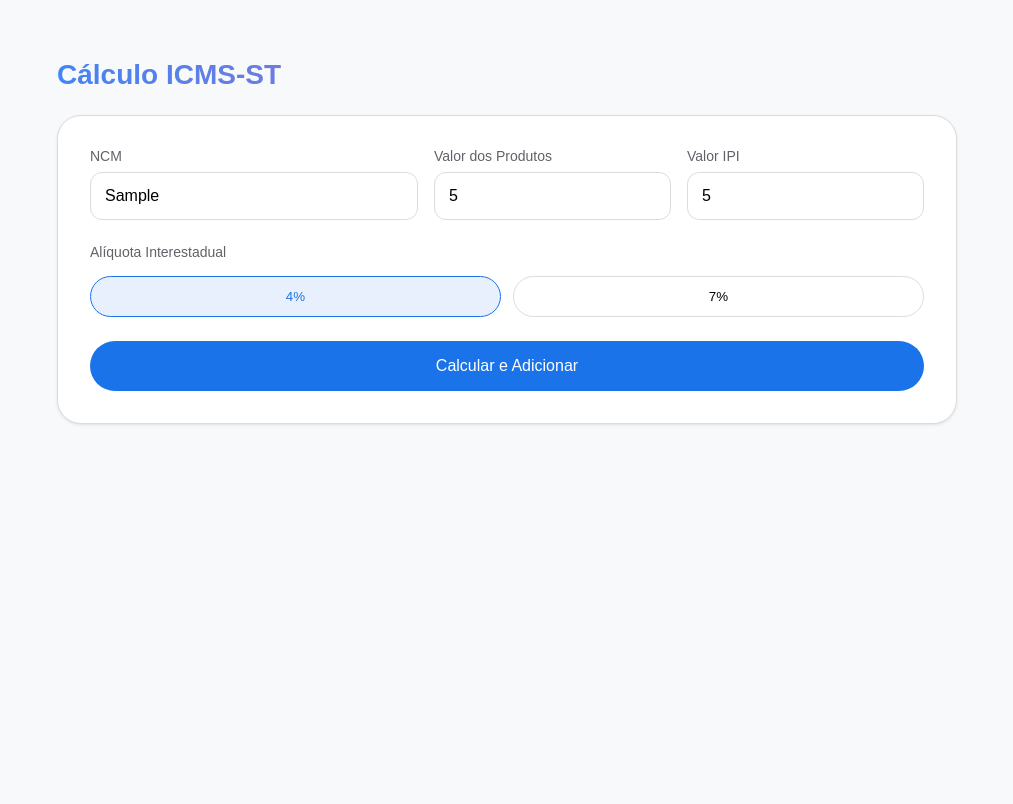
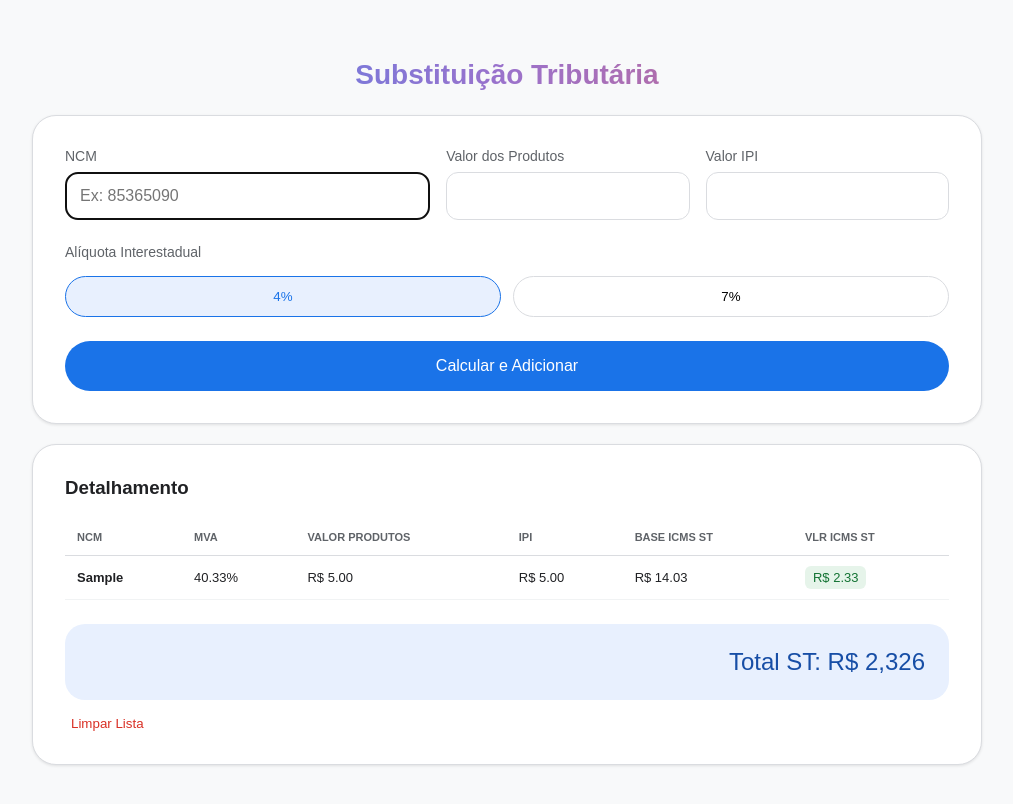
Before and after one commit to ElderRodrigo14/Calculadora-ICMS-ST-2, a website: page index.html in a window 1280 px wide. Both pictures are taken after typing "Sample", "5", "5" into the empty fields and a click on the button "Calcular e Adicionar". Shown: the whole page, without its empty margins (133-1146 px from the left). Drawn offline with Linux system fonts and the light colour scheme; a web font is replaced by a local one.

Commit message:
Update index.html

```diff
--- a/index.html
+++ b/index.html
@@ -3,13 +3,13 @@
 <head>
     <meta charset="UTF-8">
     <meta name="viewport" content="width=device-width, initial-scale=1.0">
-    <title>Calculadora ST Gemini</title>
+    <title>Calculadora Fiscal Gemini</title>
     <link href="https://fonts.googleapis.com/css2?family=Google+Sans:wght@400;500&display=swap" rel="stylesheet">
     <style>
         :root { --gemini-blue: #1a73e8; --bg: #f8f9fa; --border: #dadce0; }
-        body { font-family: 'Google Sans', sans-serif; background-color: var(--bg); margin: 0; padding: 40px 20px; display: flex; justify-content: center; }
-        .container { width: 100%; max-width: 900px; }
-        h1 { background: linear-gradient(90deg, #4285f4, #9b72cb, #d96570); -webkit-background-clip: text; -webkit-text-fill-color: transparent; font-size: 28px; margin-bottom: 24px; }
+        body { font-family: 'Google Sans', sans-serif; background-color: var(--bg); color: #202124; margin: 0; padding: 40px 20px; display: flex; justify-content: center; }
+        .container { width: 100%; max-width: 950px; }
+        h1 { background: linear-gradient(90deg, #4285f4, #9b72cb, #d96570); -webkit-background-clip: text; -webkit-text-fill-color: transparent; font-size: 28px; margin-bottom: 24px; text-align: center; }
         .card { background: white; border-radius: 24px; padding: 32px; box-shadow: 0 1px 3px rgba(0,0,0,0.1); border: 1px solid var(--border); margin-bottom: 20px; }
         .input-row { display: grid; grid-template-columns: 1.5fr 1fr 1fr; gap: 16px; margin-bottom: 24px; }
         .field { display: flex; flex-direction: column; gap: 8px; }
@@ -29,10 +29,10 @@
 <body>
 
 <div class="container">
-    <h1>Cálculo ICMS-ST</h1>
+    <h1>Substituição Tributária</h1>
     <div class="card">
         <div class="input-row">
-            <div class="field"><label>NCM</label><input type="text" id="ncm" placeholder="Ex: 84818019"></div>
+            <div class="field"><label>NCM</label><input type="text" id="ncm" placeholder="Ex: 85365090"></div>
             <div class="field"><label>Valor dos Produtos</label><input type="number" id="valor" step="0.01"></div>
             <div class="field"><label>Valor IPI</label><input type="number" id="ipi" step="0.01"></div>
         </div>
@@ -47,10 +47,10 @@
     </div>
 
     <div id="resultCard" class="card" style="display:none;">
-        <h3 style="margin-top:0">Detalhamento dos Itens</h3>
+        <h3 style="margin-top:0">Detalhamento</h3>
         <div id="listaItens"></div>
         <div class="total-box" id="totalGeral">Total ST: R$ 0,00</div>
-        <button onclick="limparTudo()" style="background:none; border:none; color:#d93025; cursor:pointer; margin-top:15px; font-weight:500;">Limpar lista completa</button>
+        <button onclick="limparTudo()" style="background:none; border:none; color:#d93025; cursor:pointer; margin-top:15px; font-weight:500;">Limpar Lista</button>
     </div>
 </div>
 
@@ -59,17 +59,21 @@
     let aliqInter = 0.04;
     let itens = [];
 
-    // Carrega a base CSV (NCM e MVA)
+    // Carregamento inteligente do CSV (Tratando ponto e vírgula e vírgula decimal)
     fetch('BASE NCM.csv')
         .then(r => r.text())
         .then(data => {
-            data.split('\n').forEach(line => {
-                const cols = line.split(';');
-                if(cols[0]) {
-                    let mva = cols[1]?.replace('%', '').replace(',', '.') || "40.33";
-                    ncmMap[cols[0].trim()] = parseFloat(mva) / 100;
+            const linhas = data.split(/\r?\n/);
+            linhas.forEach((linha, index) => {
+                if (index === 0) return; // Pula cabeçalho
+                const cols = linha.split(';');
+                if(cols[0] && cols[1]) {
+                    // Transforma "63,28%" em 0.6328
+                    let mvaLimpo = cols[1].replace('%', '').replace(',', '.').trim();
+                    ncmMap[cols[0].trim()] = parseFloat(mvaLimpo) / 100;
                 }
             });
+            console.log("Base carregada com sucesso!");
         });
 
     function setAliq(v) {
@@ -79,26 +83,62 @@
     }
 
     function adicionarItem() {
-        const ncm = document.getElementById('ncm').value.trim();
+        const ncmInput = document.getElementById('ncm').value.trim();
         const vlrProd = parseFloat(document.getElementById('valor').value) || 0;
         const vlrIpi = parseFloat(document.getElementById('ipi').value) || 0;
 
-        if(!ncm || vlrProd <= 0) return alert("Preencha o NCM e o Valor!");
+        if(!ncmInput || vlrProd <= 0) return alert("Preencha NCM e Valor!");
 
-        const mva = ncmMap[ncm] || 0.4033;
+        // Busca o MVA (se não achar no CSV, usa 40,33% como padrão do seu arquivo)
+        const mva = ncmMap[ncmInput] !== undefined ? ncmMap[ncmInput] : 0.4033;
 
-        // --- APLICAÇÃO DAS FÓRMULAS DOS PRINTS ---
-        // 1. BASE ICMS ST (Print 1) = (Valor Prod + IPI) * (1 + MVA)
+        // --- FÓRMULAS ---
         const baseST = (vlrProd + vlrIpi) * (1 + mva);
-
-        // 2. VALOR ICMS ST (Print 2) = (Base ST * 18%) - (Valor Prod * Alíquota Interestadual)
         let stFinal = (baseST * 0.18) - (vlrProd * aliqInter);
         if(stFinal < 0) stFinal = 0;
 
-        itens.push({ ncm, mva, vlrProd, vlrIpi, baseST, stFinal });
+        itens.push({ ncm: ncmInput, mva, vlrProd, vlrIpi, baseST, stFinal });
         render();
 
-        // Limpa campos
         document.getElementById('ncm').value = "";
         document.getElementById('valor').value = "";
-        document.getElementById('ipi').value =
+        document.getElementById('ipi').value = "";
+        document.getElementById('ncm').focus();
+    }
+
+    function render() {
+        let total = 0;
+        let html = `<table><thead><tr>
+            <th>NCM</th>
+            <th>MVA</th>
+            <th>Valor Produtos</th>
+            <th>IPI</th>
+            <th>Base ICMS ST</th>
+            <th>Vlr ICMS ST</th>
+        </tr></thead><tbody>`;
+
+        itens.forEach(i => {
+            total += i.stFinal;
+            html += `<tr>
+                <td><b>${i.ncm}</b></td>
+                <td>${(i.mva*100).toFixed(2)}%</td>
+                <td>R$ ${i.vlrProd.toFixed(2)}</td>
+                <td>R$ ${i.vlrIpi.toFixed(2)}</td>
+                <td>R$ ${i.baseST.toFixed(2)}</td>
+                <td><span class="st-badge">R$ ${i.stFinal.toFixed(2)}</span></td>
+            </tr>`;
+        });
+
+        html += "</tbody></table>";
+        document.getElementById('listaItens').innerHTML = html;
+        document.getElementById('totalGeral').innerText = `Total ST: R$ ${total.toLocaleString('pt-BR', {minimumFractionDigits:2})}`;
+        document.getElementById('resultCard').style.display = 'block';
+    }
+
+    function limparTudo() {
+        itens = [];
+        document.getElementById('resultCard').style.display = 'none';
+    }
+</script>
+</body>
+</html>
```
